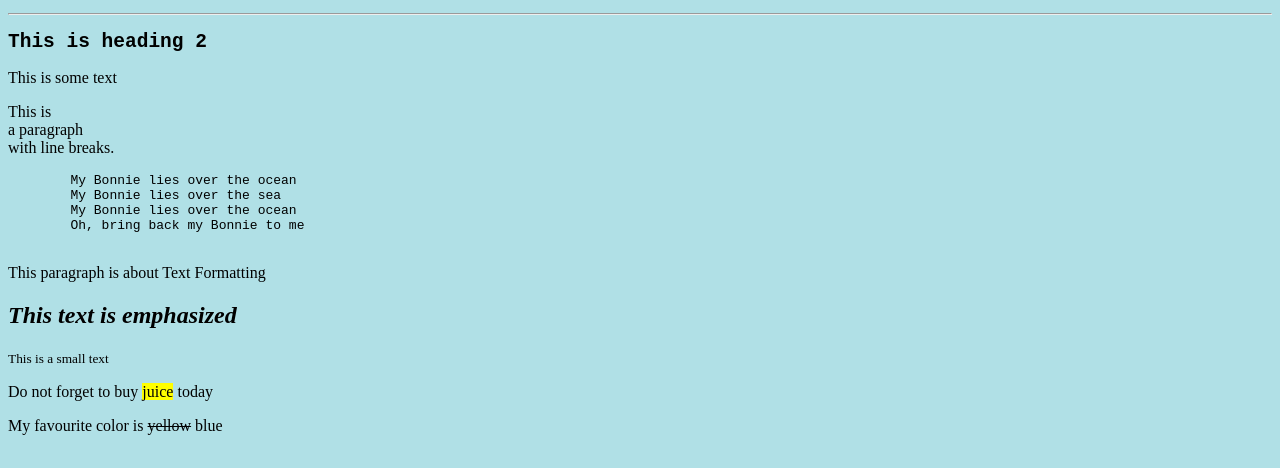
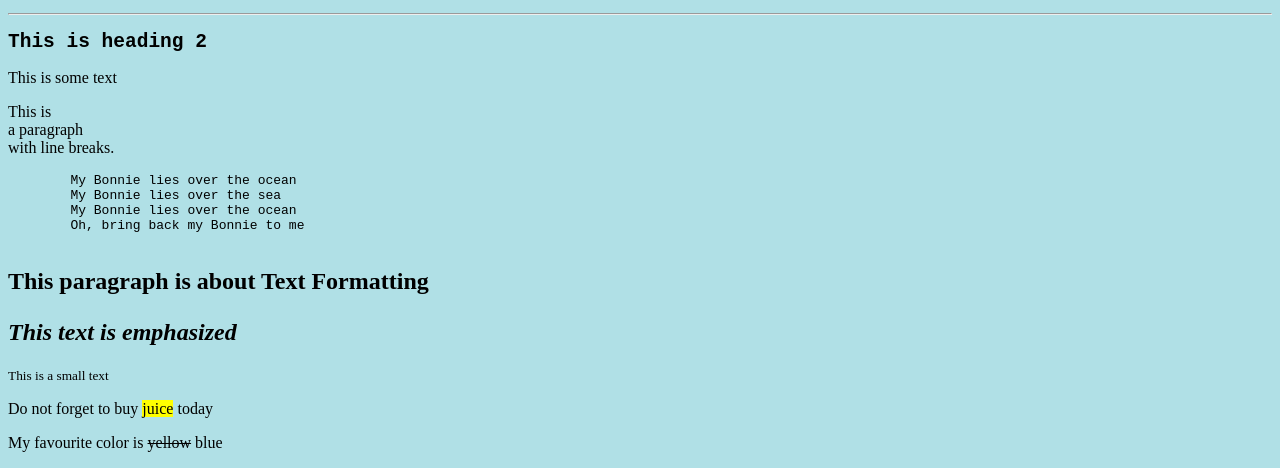
Before and after one commit to Amigo51/GitDemo, a plain HTML site: page index.html in a window 1280 px wide. Shown: the part 766-1234 px from the top of the page. Drawn offline with Linux system fonts and the light colour scheme.

Commit message:
lessons on formatting html day 3

```diff
--- a/index.html
+++ b/index.html
@@ -52,7 +52,7 @@
         Oh, bring back my Bonnie to me
     </pre>
 
-    <p>This paragraph is about Text Formatting</p>
+    <p><h2>This paragraph is about Text Formatting</p></h2>
     <h2><em>This text is emphasized</em></h2>
     <small>This is a small text</small>
 
```
